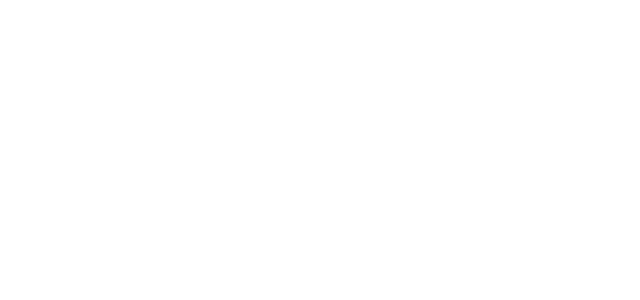
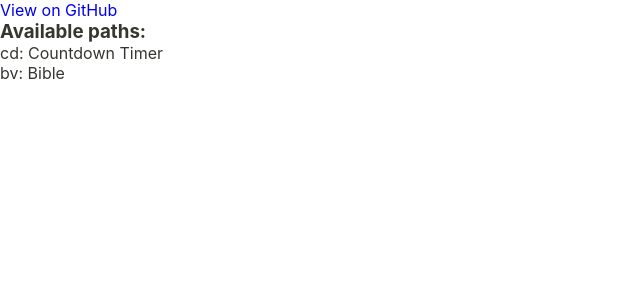
Before and after one commit to theboi/em-ryanthe-com, a Next.js app: page / in a window 1280 px wide. Shown: the top 300 px of the page, without its empty margins (0-640 px from the left). Built offline with nearby package versions, Linux system fonts and the light colour scheme.

Commit message:
Add bible verses

```diff
--- a/src/pages/cd/index.tsx
+++ b/src/pages/cd/index.tsx
@@ -1,6 +1,6 @@
 import { GetServerSidePropsContext } from "next";
 import { ParsedUrlQuery } from "querystring";
-import React, { useEffect, useRef, useState } from "react";
+import { useEffect, useRef, useState } from "react";
 import { Countdown } from "../../components/cd";
 import { ThemeButton } from "../../components/theme";
 import style from "./style.module.css"
--- a/src/pages/index.tsx
+++ b/src/pages/index.tsx
@@ -1,12 +1,19 @@
-import Head from 'next/head'
+import Head from "next/head";
+import Link from "next/link";
 
 export default function Home() {
   return (
     <div>
       <Head>
-        <title>Create Next App</title>
+        <title>em-ryan</title>
         <link rel="icon" href="/favicon.ico" />
       </Head>
+      <Link href="https://github.com/theboi/em-ryanthe.com">View on GitHub</Link>
+      <h3>Available paths:</h3>
+      <ul>
+        <li>cd: Countdown Timer</li>
+        <li>bv: Bible</li>
+      </ul>
     </div>
-  )
+  );
 }
```
Also changed, not shown: package.json (+5 -4 lines), src/pages/bv/[slug].tsx (added, +34 -0 lines), next-env.d.ts, 1 other file (tests, documents, lock files or other folders).
